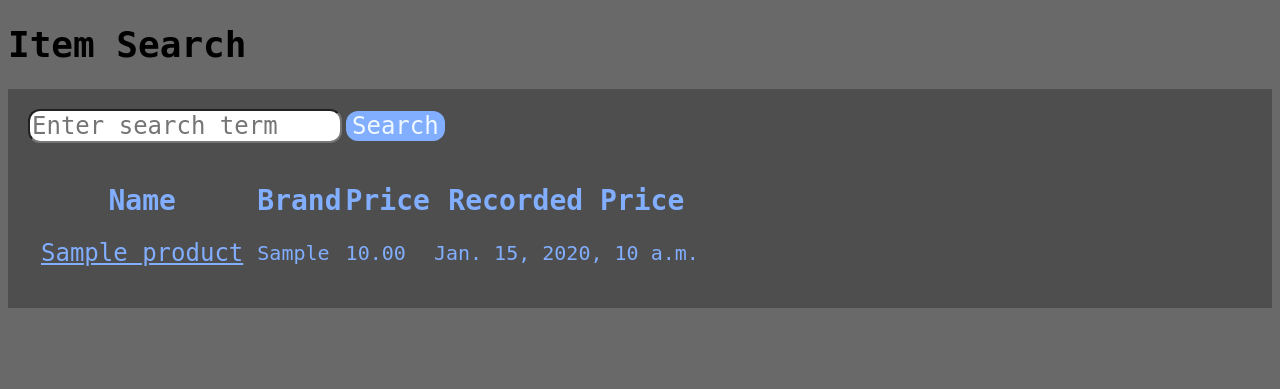
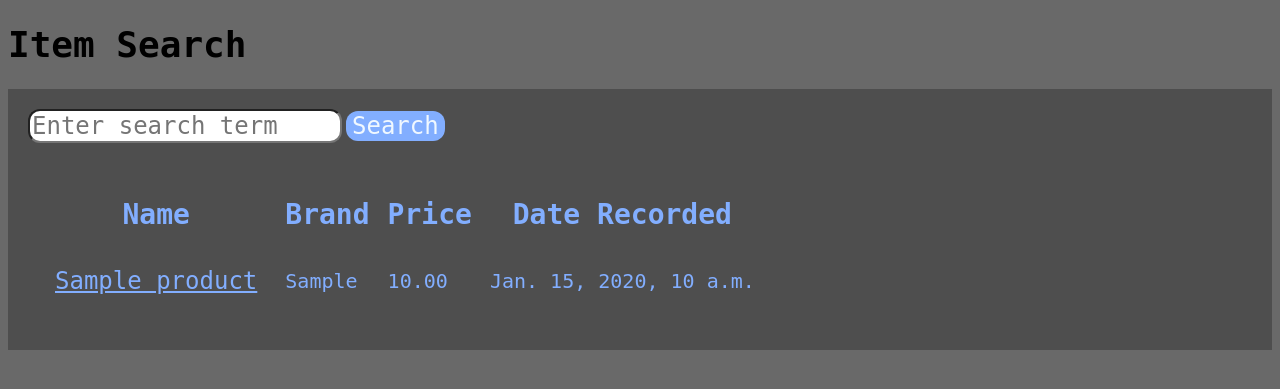
Before and after one commit to NicholasRM/last-list, a Django app: page /items/ in a window 1280 px wide. Shown: the part 66-455 px from the top of the page. Run offline with Django 4.2, Linux system fonts and the light colour scheme; tables that the repository leaves empty hold one stand-in row (values such as "Sample post").

Commit message:
Add spacing and fix multiple username issue

```diff
--- a/lastlist/lastlistweb/static/login.css
+++ b/lastlist/lastlistweb/static/login.css
@@ -69,8 +69,13 @@ caption {
     visibility: collapse;
 }
 
+table {
+    border-spacing: 16px;
+}
+
 td {
     height: fit-content;
+    text-align: left;
 }
 
 th {
@@ -78,6 +83,7 @@ th {
     font-family: monospace;
     font-size: 28px;
     font-weight: bolder;
+    text-align: center;
 }
 
 .list-element {
--- a/lastlist/lastlistweb/templates/lastlistweb/item-search/index.html
+++ b/lastlist/lastlistweb/templates/lastlistweb/item-search/index.html
@@ -41,7 +41,7 @@
                 <th>Name</th>
                 <th>Brand</th>
                 <th>Price</th>
-                <th>Recorded Price</th>
+                <th>Date Recorded</th>
               </tr>
             </thead>
 
--- a/lastlist/lastlistweb/views.py
+++ b/lastlist/lastlistweb/views.py
@@ -44,9 +44,9 @@ def item_search(request):
     if request.method == 'POST':
         prod_name = request.POST['search']
         items = Item.objects.filter(product__name__icontains=prod_name)
-        return render(request, "lastlistweb/item-search/index.html", {"items":items[:100]})
+        return render(request, "lastlistweb/item-search/index.html", {"items":items.order_by("price")[:30]})
     items = Item.objects.all()
-    return render(request, "lastlistweb/item-search/index.html",{"items":items[:100]})
+    return render(request, "lastlistweb/item-search/index.html",{"items":items.order_by("price")[:30]})
 
 def item_view(request, item_id):
     try:
@@ -72,7 +72,7 @@ def vendor_search(request):
 def vendor_view(request, vendor_id):
     vendor = Vendor.objects.get(pk=vendor_id)
     inventory = Stock.objects.filter(vendor=vendor_id)
-    return render(request, "lastlistweb/vendor-view/index.html", {'vendor': vendor, 'inventory': inventory})
+    return render(request, "lastlistweb/vendor-view/index.html", {'vendor': vendor, 'inventory': inventory.order_by("item")[:30]})
 
 def signout(request):
     logout(request)
@@ -122,12 +122,9 @@ def signup(request):
         if not password == confirm_password and not (password and confirm_password):
             messages.success(request, "Your passwords did not match...")
             return render(request, 'lastlistweb/signup/index.html')
-        try:
-            u = User.objects.get(username=username)
+        if User.objects.filter(username=username).exists():
             messages.success(request, "That username is already taken...")
-            redirect("lastlistweb:signin")
-        except:
-            pass
+            return redirect("lastlistweb:signin")
 
         try:
             u = User.objects.create_user(username=username, email=email, password=password, first_name=first_name, last_name=last_name)
```
